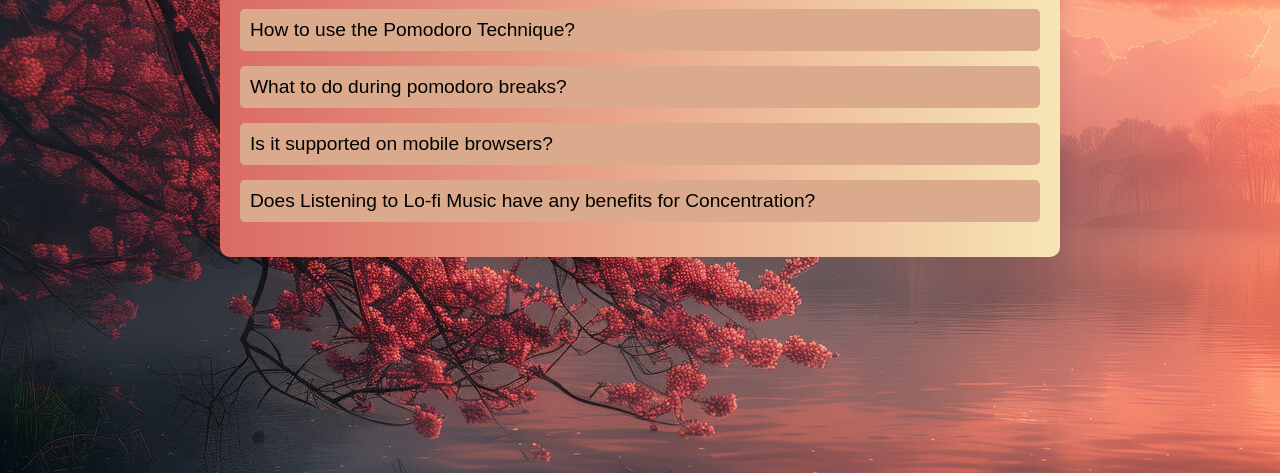
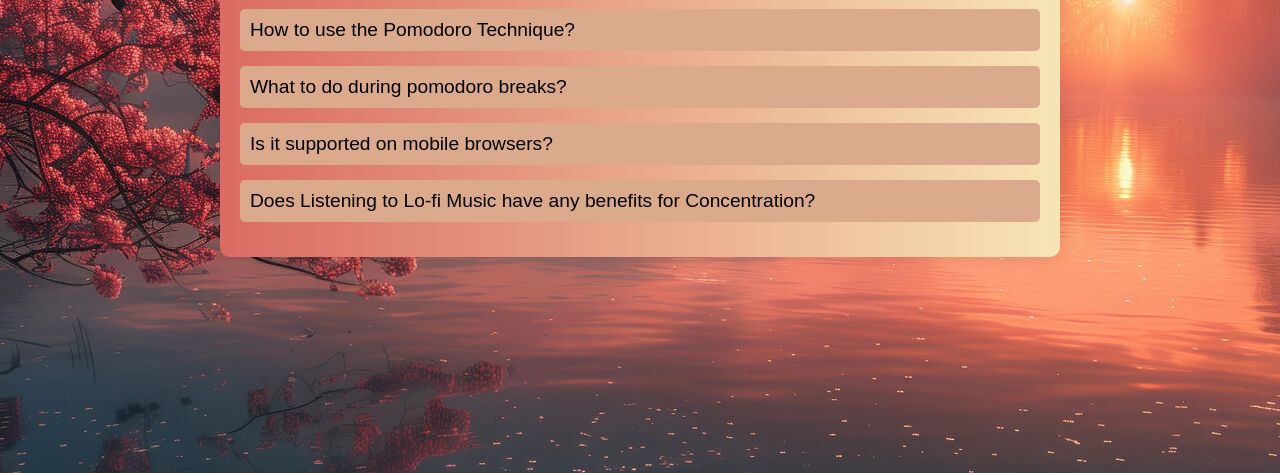
Before and after one commit to LoneTerror/MainFlowServices_Full-Stack-Web-Development-Task-2, a plain HTML site: page faq.html in a window 1280 px wide. Shown: the part 327-800 px from the top of the page. Drawn offline with Linux system fonts and the light colour scheme.

Commit message:
FAQ Page - Repeatition of Background Image Fixed

```diff
--- a/faq.html
+++ b/faq.html
@@ -9,7 +9,7 @@
     <style>
         body {
     font-family: 'Montserrat', sans-serif;
-    background: url("sunset-scenery-cherry-blossom.jpg");
+    background: url("sunset-scenery-cherry-blossom.jpg") no-repeat center center fixed;
     color: #fff;
     display: flex;
     justify-content: center;
```
